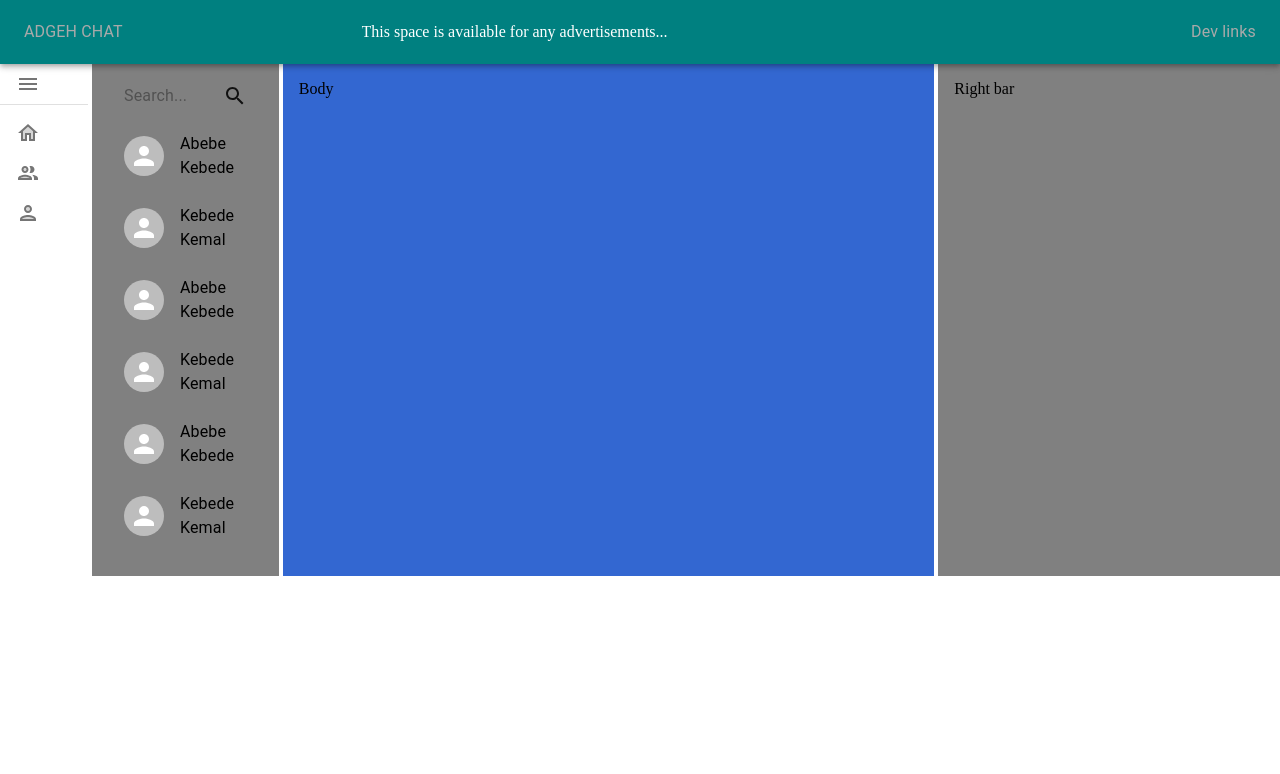
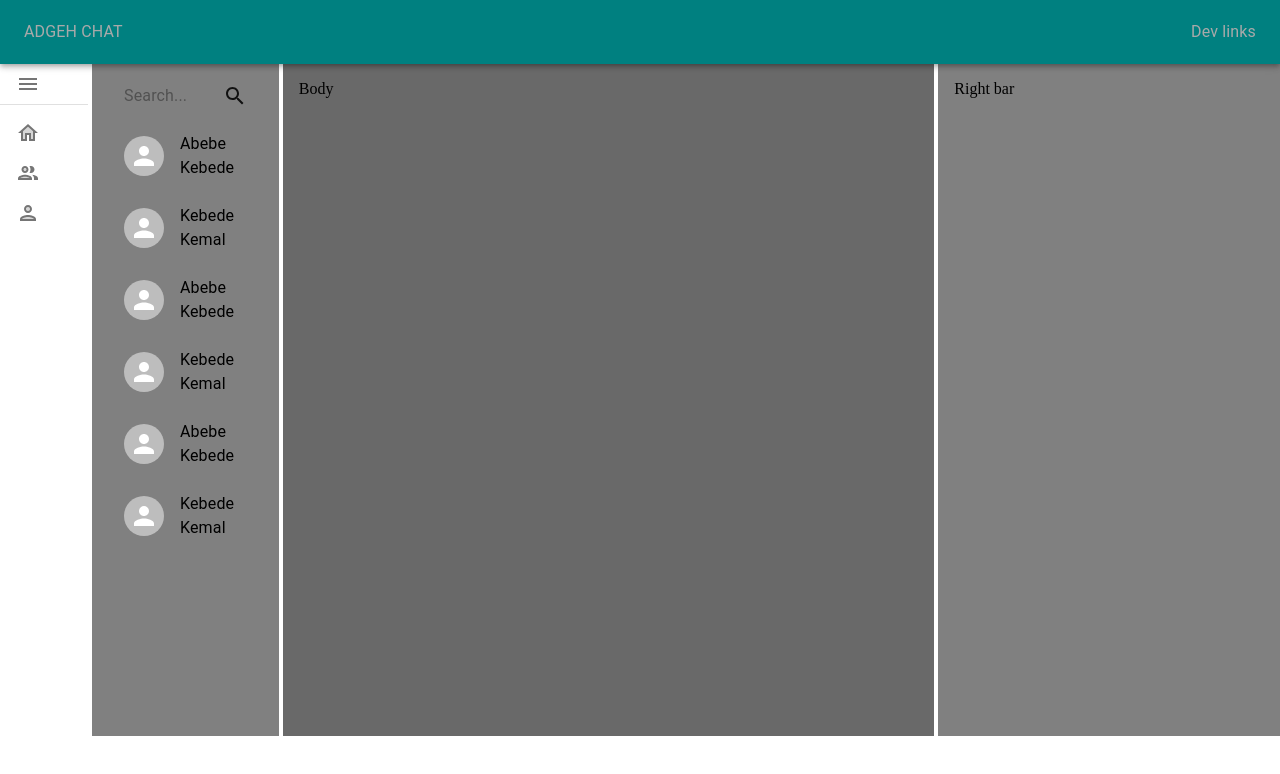
Before and after one commit to adgehbirhane/adgehchat, a React (Vite) app: page / in a window 1280 px wide. Shown: the top 774 px of the page. Built offline with nearby package versions, Linux system fonts and the light colour scheme.

Commit message:
code refactor

```diff
--- a/src/App.tsx
+++ b/src/App.tsx
@@ -1,8 +1,8 @@
 import { Box, Stack } from "@mui/material"
 import { Navbar } from "./layout/header/Navbar"
 import { Sidebar } from "./layout/sidebar/Sidebar"
-import { Feed } from "./layout/feed/Feed"
-import { Rightbar } from "./layout/rightbar/Rightbar"
+import { ChatSpace } from "./layout/body/ChatSpace"
+import { RightBar } from "./layout/rightBar/RightBar"
 import { SidebarChild } from "./layout/sidebarChild/SidebarChild"
 
 function App() {
@@ -13,8 +13,11 @@ function App() {
         <Stack direction="row" justifyContent="space-between" spacing={0.5}>
           <Sidebar/>
           <SidebarChild/>
-          <Feed/>
-          <Rightbar/>
+          <ChatSpace/>
+          <RightBar/>
+        </Stack>
+        <Stack>
+
         </Stack>
     </Box>
   )
--- a/src/layout/feed/Feed.tsx
+++ b/src/layout/body/ChatSpace.tsx
@@ -1,11 +1,12 @@
 import { Box } from "@mui/material";
 
-export const Feed = () => {
+export const ChatSpace = () => {
   return (
     <Box
-      bgcolor="Highlight"
+      bgcolor="dimgray"
       flex={2}
       p={2}
+      sx={{height: '80vh'}}
     >
       Body
     </Box>
--- a/src/layout/header/Menubar.tsx
+++ b/src/layout/header/Menubar.tsx
@@ -1,4 +1,4 @@
-import { ChatTwoTone } from "@mui/icons-material";
+// import { ChatTwoTone } from "@mui/icons-material";
 import { Typography } from "@mui/material";
 
 export const Menubar = () => {
@@ -11,14 +11,14 @@ export const Menubar = () => {
       >
         Dev links
       </Typography>
-      <Typography
+      {/* <Typography
         variant="body1"
         color="darkgrey"
         bgcolor="teal"
         sx={{ pl: 2, pr: 2, mr: 0, display: { xs: "block", sm: "none", zIndex: 1 } }}
       >
            <ChatTwoTone sx={{pt: 1, color:"darkgrey", display: {xs: "block", sm: "none"}}}/>
-      </Typography>
+      </Typography> */}
     </>
   );
 };
--- a/src/layout/header/Navbar.tsx
+++ b/src/layout/header/Navbar.tsx
@@ -1,13 +1,11 @@
 import { AppBar, Toolbar, styled } from '@mui/material'
 import { Logo } from '../../common/logo/Logo'
 import { Menubar } from './Menubar'
-import { Advertisement } from './Advertisement'
+// import { Advertisement } from './Advertisement'
 
 const StyledToolbar = styled(Toolbar)({
   display: 'flex',
   justifyContent: 'space-between',
-  mr: 0,
-  pr: 0,
 })
 
 export const Navbar = () => {
@@ -15,7 +13,7 @@ export const Navbar = () => {
     <AppBar sx={{backgroundColor: 'teal', position: 'sticky', p: '0px'}}>
       <StyledToolbar>
           <Logo/>
-          <Advertisement/>
+          {/* <Advertisement/> */}
           <Menubar/>
       </StyledToolbar>
     </AppBar>
--- a/src/layout/rightbar/Rightbar.tsx
+++ b/src/layout/rightBar/RightBar.tsx
@@ -1,12 +1,12 @@
 import { Box } from "@mui/material";
 
-export const Rightbar = () => {
+export const RightBar = () => {
   return (
     <Box
       bgcolor="gray"
       flex={1}
       p={2}
-      sx={{ display: { xs: "none", lg: "block" } }}
+      sx={{ display: { xs: "none", lg: "block" }, height: '80vh' }}
     >
       Right bar
     </Box>
--- a/src/layout/sidebar/Sidebar.tsx
+++ b/src/layout/sidebar/Sidebar.tsx
@@ -8,7 +8,7 @@ import { Box, Divider, List, ListItemButton, ListItemIcon } from "@mui/material"
 
 export const Sidebar = () => {
   return (
-    <Box flex={0.1}>
+    <Box flex={0.1} sx={{height: '80vh'}}>
         <ListItemButton>
           <ListItemIcon>
             <MenuTwoTone/>
--- a/src/layout/sidebarChild/SidebarChild.tsx
+++ b/src/layout/sidebarChild/SidebarChild.tsx
@@ -14,7 +14,7 @@ export const SidebarChild = () => {
       bgcolor="grey"
       flex={0.5}
       p={2}
-      sx={{ display: { xs: "none", sm: "block" } }}
+      sx={{ display: { xs: "none", sm: "block" }, height: '80vh' }}
     >
       <SearchBar />
       <List>
--- a/tsconfig.json
+++ b/tsconfig.json
@@ -20,6 +20,6 @@
     "noUnusedParameters": true,
     "noFallthroughCasesInSwitch": true
   },
-  "include": ["src/**/*.ts", "src/**/*.tsx", "src/**/*.d.ts", "typings.d.ts"],
+  "include": ["src"],
   "references": [{ "path": "./tsconfig.node.json" }]
 }
```
Also changed, not shown: typings.d.ts (deleted, +0 -8 lines).
